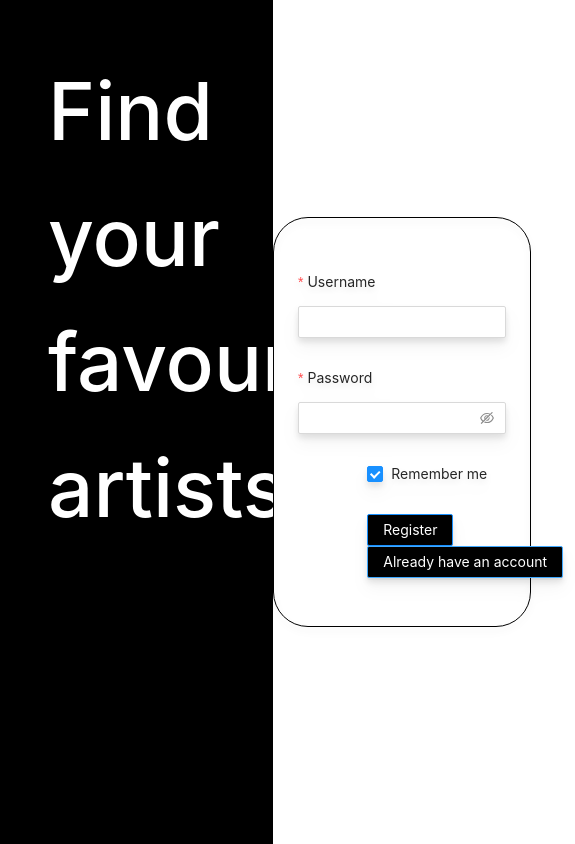
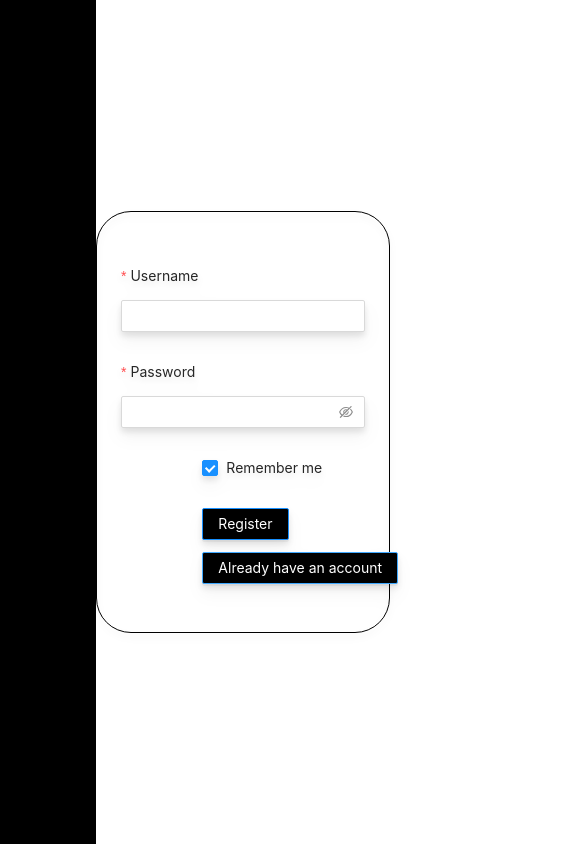
Before and after one commit to Mhmd7770777/tables-frontend, a Next.js app: page /login in a window 390 px wide. Both pictures are taken after a click on the button "Register". Shown: the whole page, 575 px wide, since content can reach past the window. Built offline with nearby package versions, Linux system fonts and the light colour scheme.

Commit message:
made login page mobile responsive

```diff
--- a/components/Molecules/Hero/style.js
+++ b/components/Molecules/Hero/style.js
@@ -2,13 +2,21 @@ import styled from "styled-components";
 
 export const StyledContainer = styled.div`
   height: 100vh;
-  width: 70vw;
+  width: 5vw;
   background-color: black;
-
   padding: 3rem;
 
+  @media (min-width: 800px) {
+    width: 70vw;
+  }
+
   h1 {
+    display: none;
     font-size: 5rem;
     color: white;
+
+    @media (min-width: 800px) {
+      display: block;
+    }
   }
 `;
--- a/components/Organisms/ArtistsTable/ArtistsTable.js
+++ b/components/Organisms/ArtistsTable/ArtistsTable.js
@@ -6,7 +6,7 @@ const columns = [
     title: "Name",
     dataIndex: "name",
     key: "name",
-    render: (text) => <a>{text}</a>,
+    render: (text) => <a href={`/desc/${key}`}>{text}</a>,
   },
   {
     title: "Age",
@@ -45,8 +45,8 @@ const columns = [
     key: "action",
     render: (_, record) => (
       <Space size="middle">
-        <a>Invite {record.name}</a>
-        <a>Delete</a>
+        <a href={`/update/${record.name}`}>Update</a>
+        <a href={`/delete/${record.name}`}>Delete</a>
       </Space>
     ),
   },
--- a/components/Organisms/LoginForm/LoginForm.js
+++ b/components/Organisms/LoginForm/LoginForm.js
@@ -87,7 +87,11 @@ const LoginForm = () => {
               Register
             </Button>
           ) : (
-            <Button type="primary" onClick={() => setLogging(true)}>
+            <Button
+              className="marginned"
+              type="primary"
+              onClick={() => setLogging(true)}
+            >
               Already have an account
             </Button>
           )}
--- a/components/Organisms/LoginForm/style.js
+++ b/components/Organisms/LoginForm/style.js
@@ -18,4 +18,8 @@ export const StyledContainer = styled.div`
     filter: drop-shadow(0 10px 8px rgb(0 0 0 / 0.04))
       drop-shadow(0 4px 3px rgb(0 0 0 / 0.1));
   }
+
+  .marginned {
+    margin-top: 0.75rem;
+  }
 `;
```
